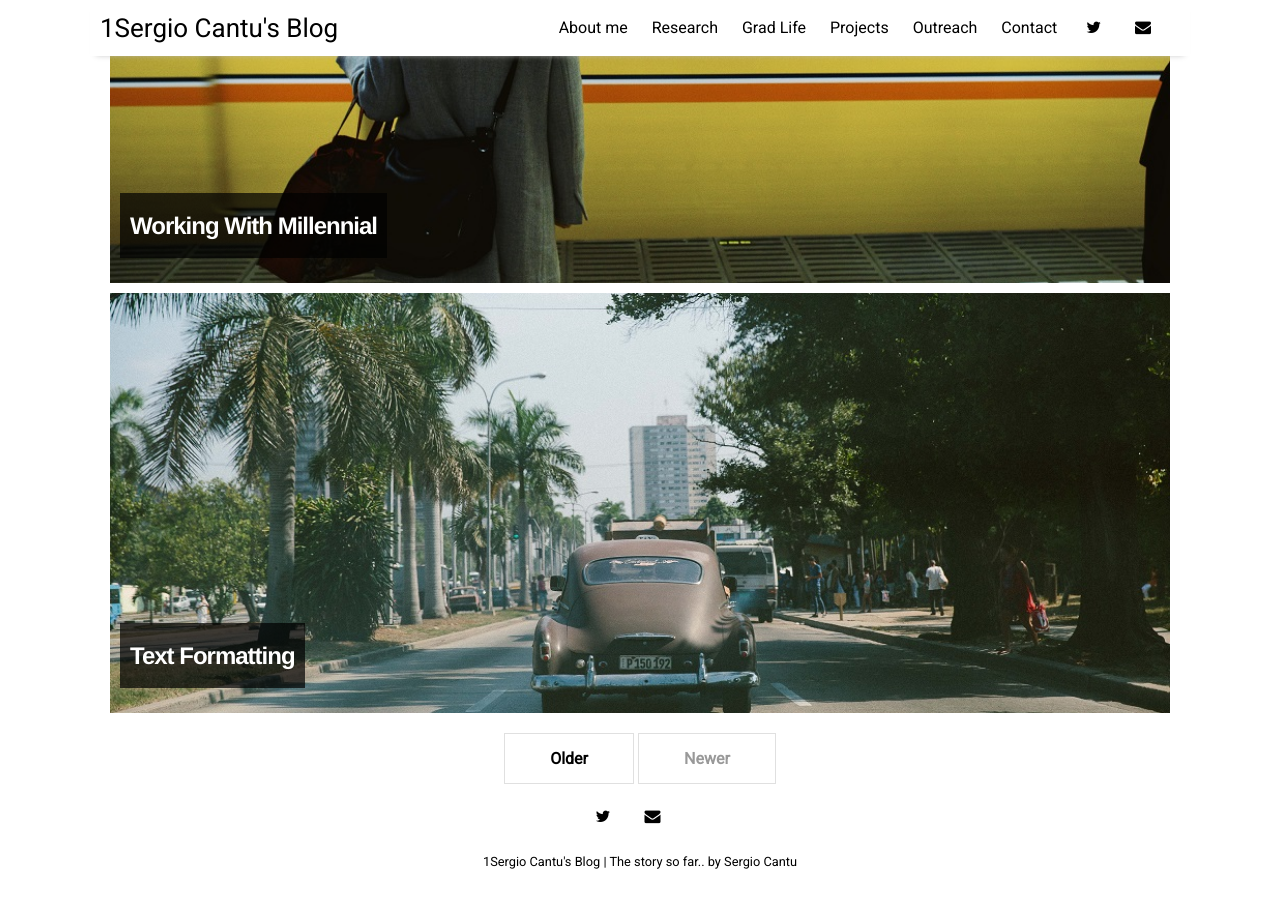
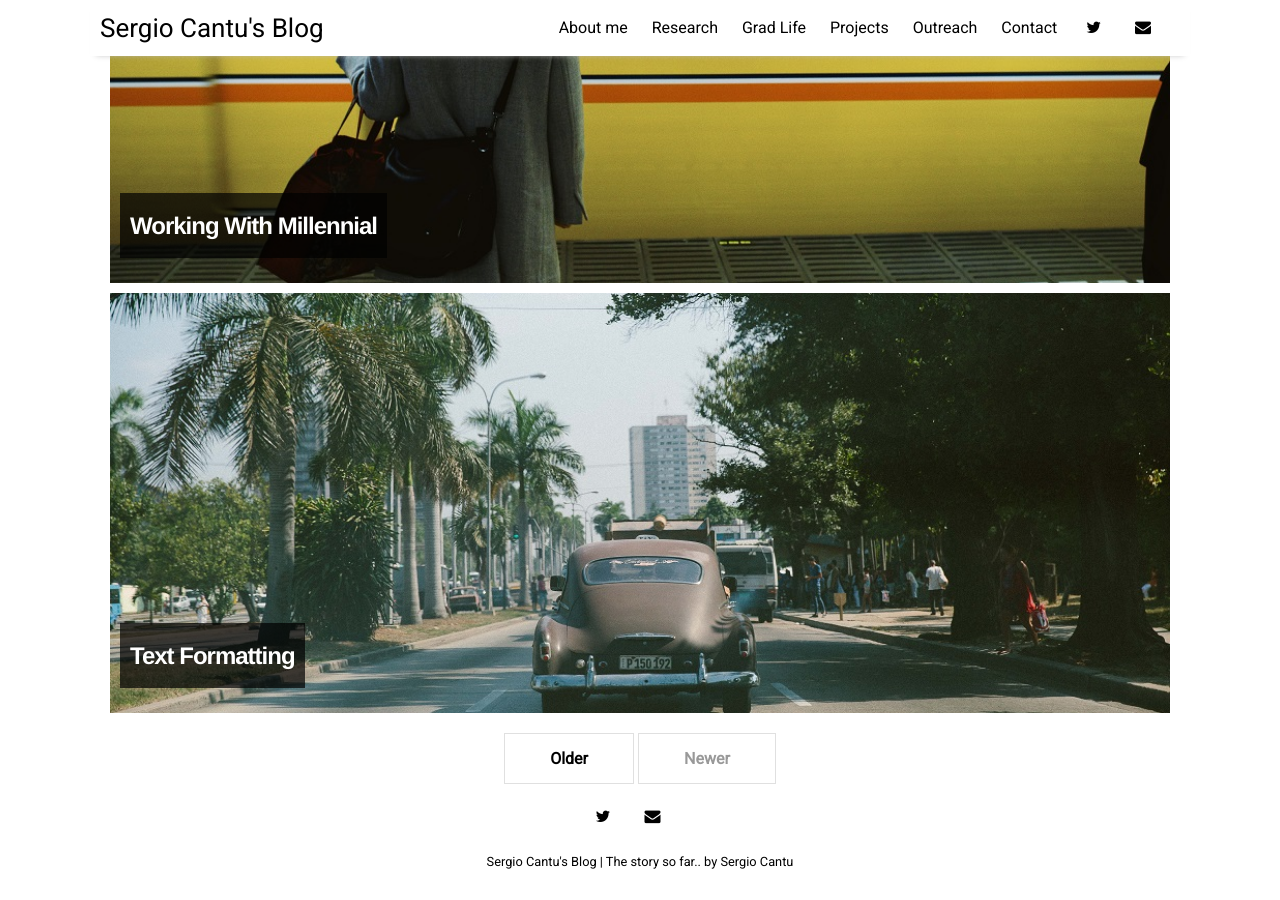
Before and after one commit to ChekHub/chekhub.github.io, a Jekyll site: the page built from index.html, in a window 1280 px wide and 900 px high, scrolled down 1556 px. Built offline with Jekyll 4.4.1, drawn with Linux system fonts in a browser that asks for light colours; nearby versions of some CDN libraries; the list of posts is cut into pages by our own code.

Commit message:
Update settings.yml

```diff
--- a/_data/settings.yml
+++ b/_data/settings.yml
@@ -1,4 +1,4 @@
-title:  "1Sergio Cantu's Blog"
+title:  "Sergio Cantu's Blog"
 tagline: "The story so far.."
 description:
 author:
```
